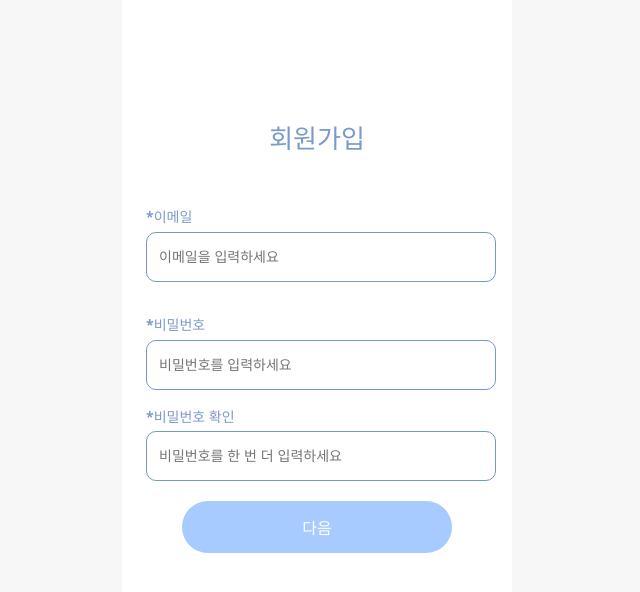
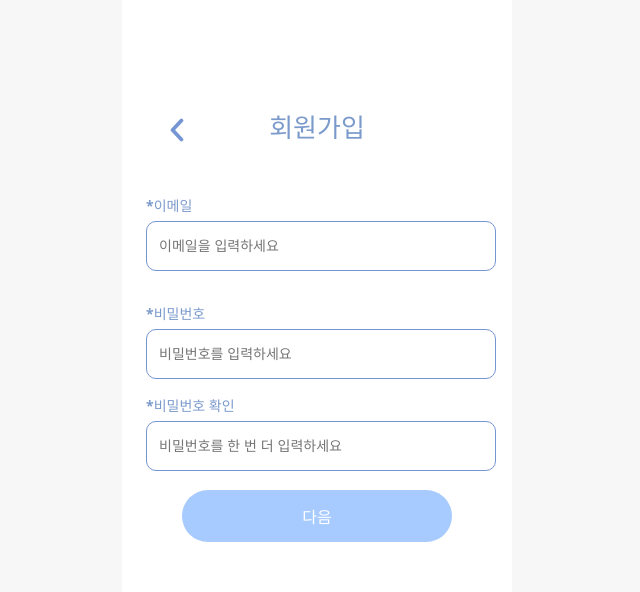
Before and after one commit to AI-sori/Ai-talk_Frontend, a React (Vite) app: page /onboarding in a window 1280 px wide. Shown: the top 592 px of the page, without its empty margins (323-963 px from the left). Built offline with nearby package versions, Linux system fonts and the light colour scheme; no server answers.

Commit message:
Feat: 뒤로가기 추가

```diff
--- a/src/components/onboarding/SignupStep1.tsx
+++ b/src/components/onboarding/SignupStep1.tsx
@@ -1,5 +1,6 @@
 import styled from "styled-components";
 import { useState } from "react";
+import BackSvg from "../../assets/Back.svg";
 
 const Outer = styled.div`
   height: 100dvh;
@@ -21,15 +22,6 @@ const Container = styled.div`
   display: flex;
   flex-direction: column;
   justify-content: center;
-`;
-
-
-
-const Title = styled.h2`
-  font-size: 26px;
-  color: #7b9acc;
-  text-align: center;
-  margin-bottom: 2rem;
 `;
 
 const Label = styled.label`
@@ -87,9 +79,38 @@ const Button = styled.button`
     box-shadow: none;
   }
 `;
+const HeaderWrapper = styled.div`
+  position: relative;
+  text-align: center;
+  margin-bottom: 2rem;
+`;
 
+const BackButton = styled.button`
+  position: absolute;
+  top: 0;
+  left: 0;
+  background: none;
+  border: none;
+  cursor: pointer;
+
+  img {
+    width: 24px;
+    height: 24px;
+  }
+
+  &:focus {
+    outline: none;
+  }
+`;
+
+const Title = styled.h2`
+  font-size: 26px;
+  color: #7b9acc;
+  margin: 0;
+`;
 const SignupStep1 = ({
   onNext,
+  onBack,
   email,
   setEmail,
   password,
@@ -131,7 +152,12 @@ const SignupStep1 = ({
   return (
     <Outer>
       <Container>
-        <Title>회원가입</Title>
+         <HeaderWrapper>
+  <BackButton onClick={onBack}>
+    <img src={BackSvg} alt="뒤로가기" />
+  </BackButton>
+  <Title>회원가입</Title>
+</HeaderWrapper>
 
         <Label>*이메일</Label>
         <InputWrapper>
```
